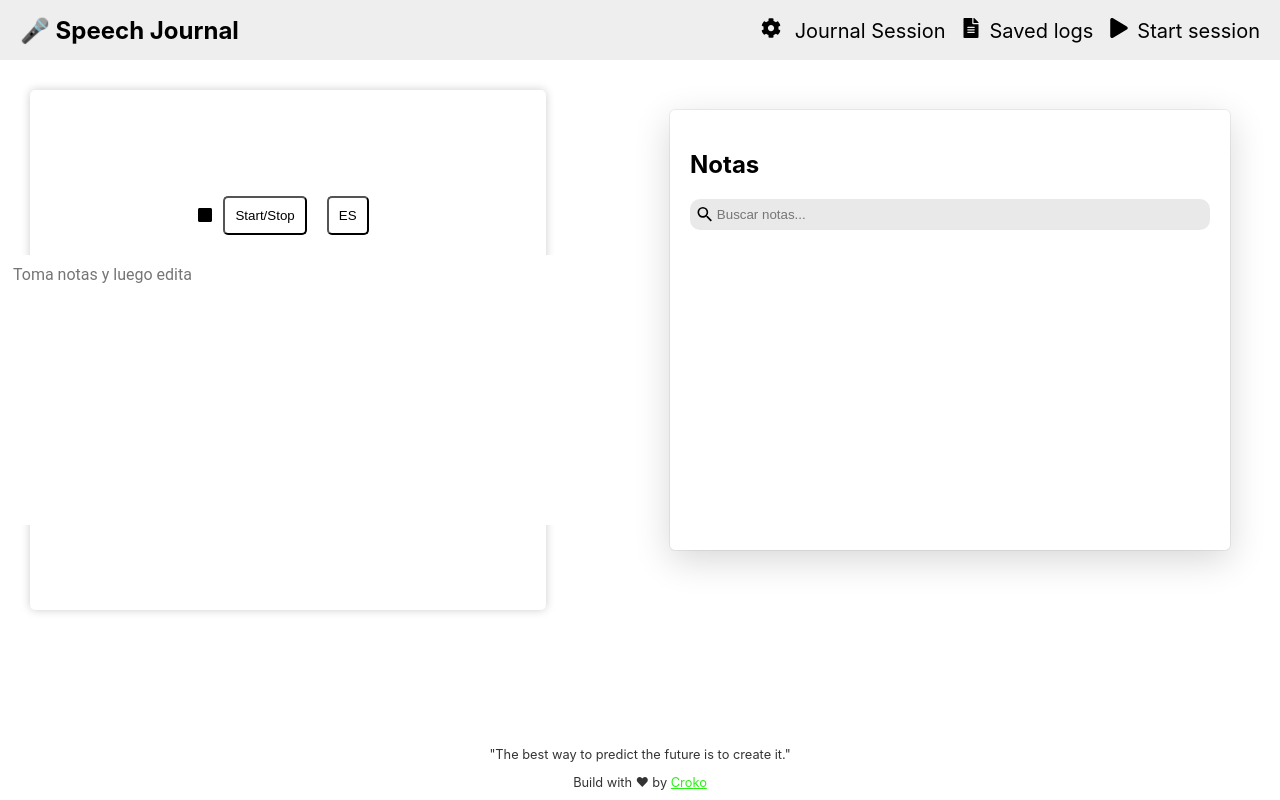
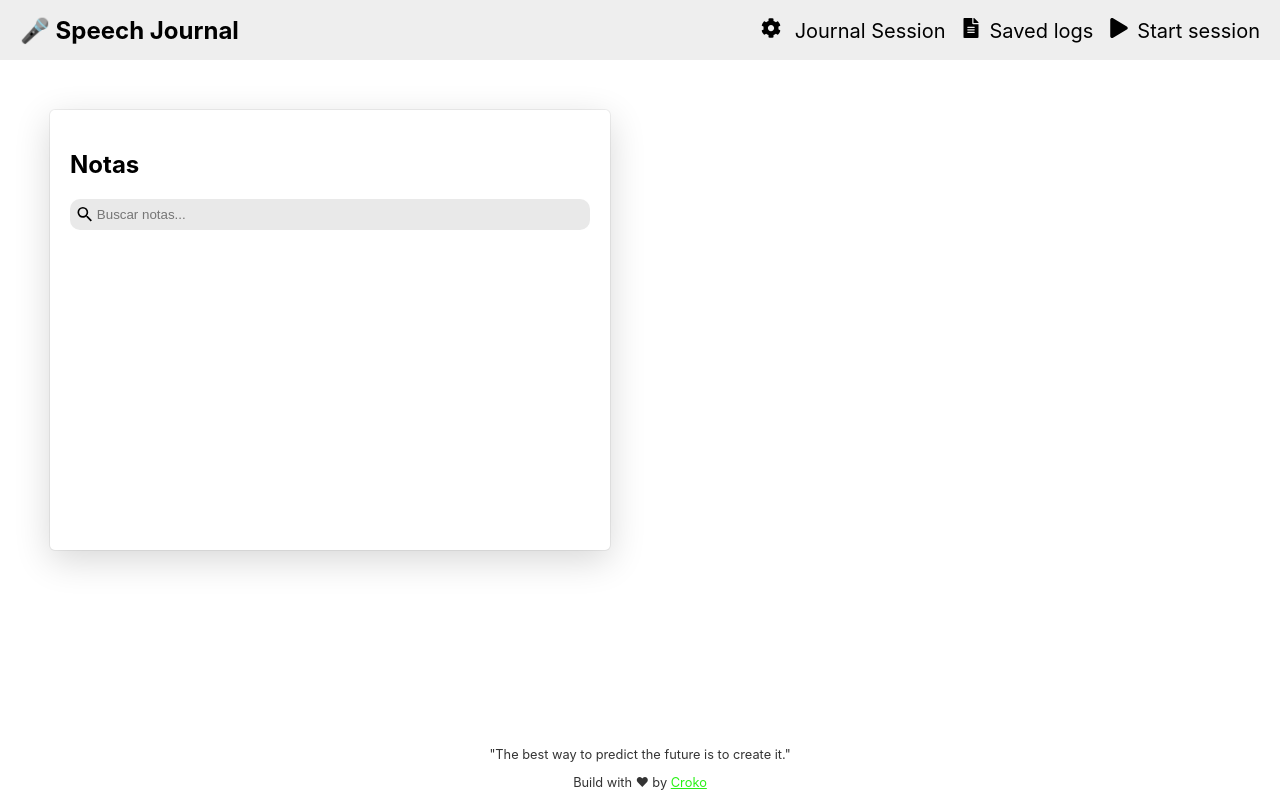
Before and after one commit to croko22/speech-journal, a React (Vite) app: page / in a window 1280 px wide. Built offline with nearby package versions, Linux system fonts and the light colour scheme.

Commit message:
Home and Saved logs setup

```diff
--- a/src/pages/Home.jsx
+++ b/src/pages/Home.jsx
@@ -7,20 +7,18 @@ import Notas from "../components/Notas";
 //*Estructura de Nota
 const nota = { title: "", text: "" };
 function Home() {
-  const [isEditing, setIsEditing] = useState(false);
-  const [note, setNote] = useState(nota);
   const [savedNotes, setSavedNotes] = useState(
     JSON.parse(localStorage.getItem("notas")) || []
   );
+  const [note, setNote] = useState(nota);
+  const [isEditing, setIsEditing] = useState(false);
+  //?Handle speech input
+  const [isListening, setIsListening] = useState(false);
 
   useEffect(() => {
     localStorage.setItem("notas", JSON.stringify(savedNotes));
   }, [savedNotes]);
 
-  const handleChange = (e) => {
-    let tmpNota = { ...note, [e.target.name]: e.target.value };
-    setNote(tmpNota);
-  };
   // Gestion de las notas
   const handleSaveNote = () => {
     if (isEditing) {
@@ -56,12 +54,13 @@ function Home() {
 
   return (
     <div className="container">
-      <GrabarNota
+      {/* <GrabarNota
         note={note}
         setNote={setNote}
         handleSaveNote={handleSaveNote}
-        handleChange={handleChange}
-      />
+        isListening={isListening}
+        setIsListening={setIsListening}
+      /> */}
       <Notas
         savedNotes={savedNotes}
         handleDeleteNote={deleteNote}
--- a/src/pages/Home.scss
+++ b/src/pages/Home.scss
@@ -3,14 +3,13 @@ body {
 	font-family: -apple-system, BlinkMacSystemFont, 'Segoe UI', 'Roboto', 'Oxygen',
     'Ubuntu', 'Cantarell', 'Fira Sans', 'Droid Sans', 'Helvetica Neue',
     sans-serif;
-	-webkit-font-smoothing: antialiased;
-	-moz-osx-font-smoothing: grayscale;
 }
 .container {
 	margin: 20px;
 	display: grid;
 	grid-template-columns: 1fr 1fr;
 }
+// TODO: Reutilizar esto en el menu principal
 .box {
 	box-shadow: rgba(0, 0, 0, 0.16) 0px 10px 36px 0px, rgba(0, 0, 0, 0.06) 0px 0px 0px 1px;
 	min-height: 25rem;
@@ -37,26 +36,7 @@ button {
 	float: right;
 	padding: 13px 10px;
 }
-input {
-	&.title {
-		font-size: 20px;
-		border-radius: 5px;
-		margin: 15px;
-	}
-}
-textarea {
-	min-width: 550px;
-	width: 80%;
-	height: 250px;
-	border-radius: 5px;
-	border: none;
-	font: 1em 'Roboto', sans-serif;
-	padding: 10px;
-	&:focus {
-		outline: none;
-	}
-	resize: none;
-}
+
 .note {
 	background-color: #eee;
 	padding: 1px 10px;
--- /dev/null
+++ b/src/pages/SavedLogs.jsx
@@ -0,0 +1,7 @@
+import React from "react";
+
+const SavedLogs = () => {
+  return <div>SavedLogs</div>;
+};
+
+export default SavedLogs;
```
